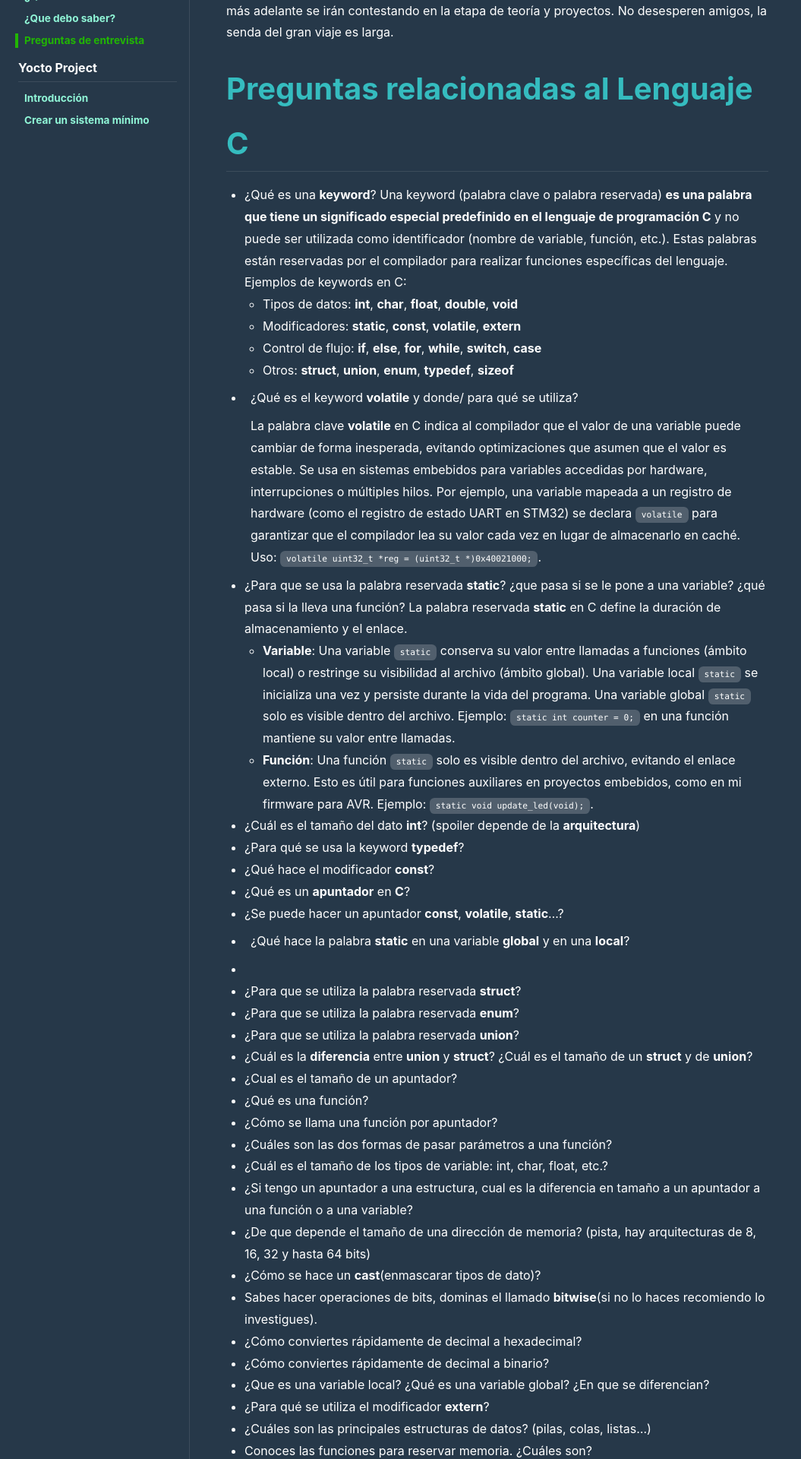
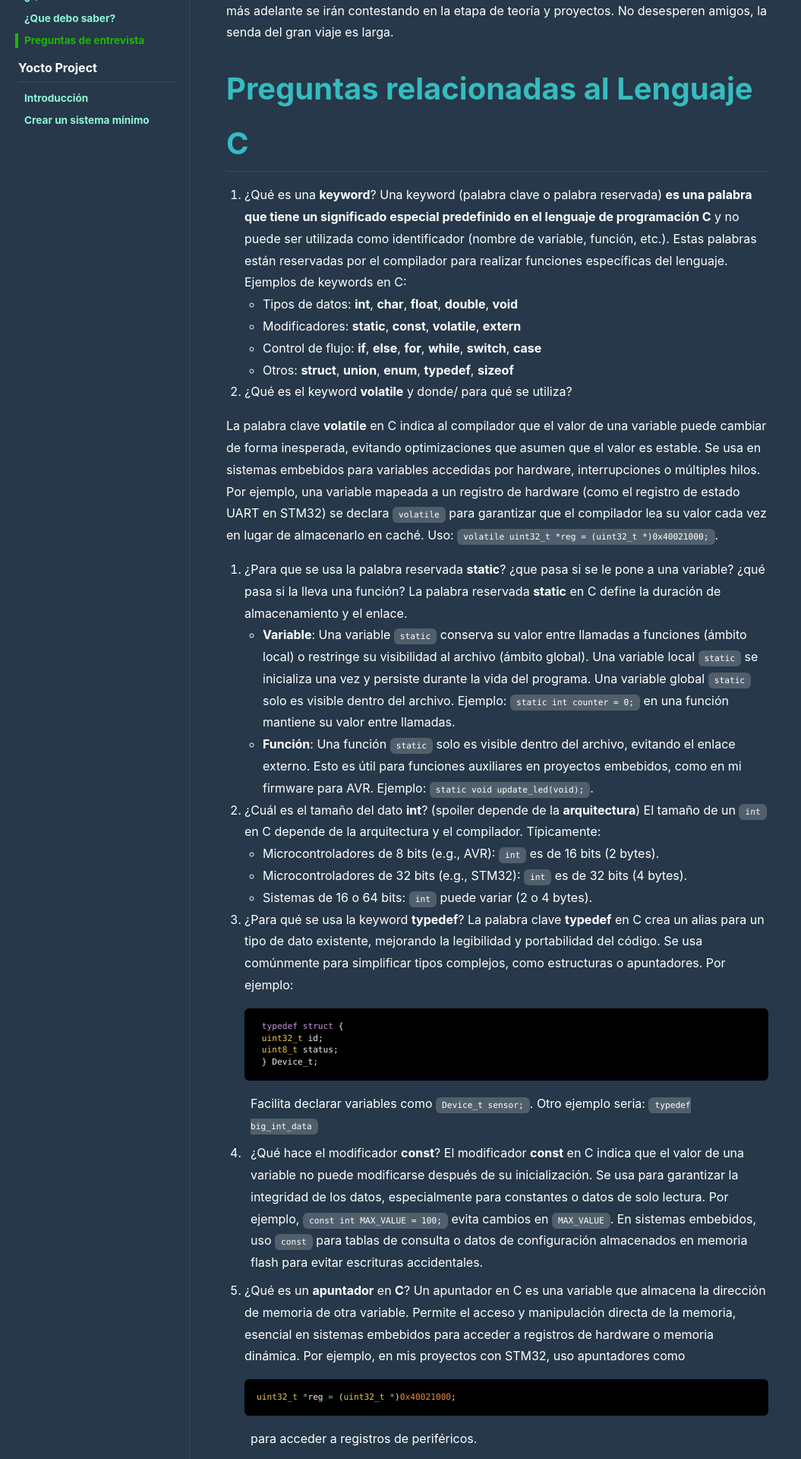
Before and after one commit to razielgdn/risingembeddedmx, a Jekyll site: the page built from contents/_projects/es/3-embedded-topics/embedded-questions.md, in a window 1280 px wide. Shown: the part 386-2306 px from the top of the page at 76% size, without its empty margins (0-1055 px from the left). Built offline with Jekyll 4.4.1, drawn with Linux system fonts in a browser that asks for light colours; nearby versions of some CDN libraries; comment, search, counter and statistics services are not loaded; some of the changed text lies outside the part shown.

Commit message:
Adding questions in spanish

````diff
--- a/contents/_projects/es/3-embedded-topics/embedded-questions.md
+++ b/contents/_projects/es/3-embedded-topics/embedded-questions.md
@@ -20,31 +20,78 @@
   - Control de flujo: **if**, **else**, **for**, **while**, **switch**, **case**
   - Otros: **struct**, **union**, **enum**, **typedef**, **sizeof**
 
-- ¿Qué es el keyword **volatile** y donde/ para qué se utiliza?
+2. ¿Qué es el keyword **volatile** y donde/ para qué se utiliza?
 
   La palabra clave **volatile** en C indica al compilador que el valor de una variable puede cambiar de forma inesperada, evitando optimizaciones que asumen que el valor es estable. Se usa en sistemas embebidos para variables accedidas por hardware, interrupciones o múltiples hilos. Por ejemplo, una variable mapeada a un registro de hardware (como el registro de estado UART en STM32) se declara `volatile` para garantizar que el compilador lea su valor cada vez en lugar de almacenarlo en caché. Uso: `volatile uint32_t *reg = (uint32_t *)0x40021000;`.
 
-- ¿Para que se usa la palabra reservada **static**? ¿que pasa si se le pone a una variable? ¿qué pasa si la lleva una función?
+3. ¿Para que se usa la palabra reservada **static**? ¿que pasa si se le pone a una variable? ¿qué pasa si la lleva una función?
   La palabra reservada **static** en C define la duración de almacenamiento y el enlace.
     - **Variable**: Una variable `static` conserva su valor entre llamadas a funciones (ámbito local) o restringe su visibilidad al archivo (ámbito global). Una variable local `static` se inicializa una vez y persiste durante la vida del programa. Una variable global `static` solo es visible dentro del archivo. Ejemplo: `static int counter = 0;` en una función mantiene su valor entre llamadas.
     - **Función**: Una función `static` solo es visible dentro del archivo, evitando el enlace externo. Esto es útil para funciones auxiliares en proyectos embebidos, como en mi firmware para AVR. Ejemplo: `static void update_led(void);`.
 
-- ¿Cuál es el tamaño del dato **int**? (spoiler depende de la **arquitectura**)
-- ¿Para qué se usa la keyword **typedef**?
-- ¿Qué hace el modificador **const**?
-- ¿Qué es un **apuntador** en **C**?
-- ¿Se puede hacer un apuntador **const**, **volatile**, **static**...?
-- ¿Qué hace la palabra **static** en una variable **global** y en una **local**?
+4. ¿Cuál es el tamaño del dato **int**? (spoiler depende de la **arquitectura**)
+  El tamaño de un `int` en C depende de la arquitectura y el compilador. Típicamente:
+  - Microcontroladores de 8 bits (e.g., AVR): `int` es de 16 bits (2 bytes).
+  - Microcontroladores de 32 bits (e.g., STM32): `int` es de 32 bits (4 bytes).
+  - Sistemas de 16 o 64 bits: `int` puede variar (2 o 4 bytes).
+5. ¿Para qué se usa la keyword **typedef**?
+   La palabra clave **typedef** en C crea un alias para un tipo de dato existente, mejorando la legibilidad y portabilidad del código. Se usa comúnmente para simplificar tipos complejos, como estructuras o apuntadores. Por ejemplo:
+```c
+ typedef struct {
+    uint32_t id;
+    uint8_t status;
+ } Device_t;
+```
+  Facilita declarar variables como `Device_t sensor;`.
+  Otro ejemplo seria: `typedef big_int_data`
 
--
-- ¿Para que se utiliza la palabra reservada **struct**?
-- ¿Para que se utiliza la palabra reservada **enum**?
-- ¿Para que se utiliza la palabra reservada **union**?
-- ¿Cuál es la **diferencia** entre **union** y **struct**?
-  ¿Cuál es el tamaño de un **struct** y de **union**?
-- ¿Cual es el tamaño de un apuntador?
-- ¿Qué es una función?
-- ¿Cómo se llama una función por apuntador?
+6. ¿Qué hace el modificador **const**?
+   El modificador **const** en C indica que el valor de una variable no puede modificarse después de su inicialización. Se usa para garantizar la integridad de los datos, especialmente para constantes o datos de solo lectura. Por ejemplo, `const int MAX_VALUE = 100;` evita cambios en `MAX_VALUE`. En sistemas embebidos, uso `const` para tablas de consulta o datos de configuración almacenados en memoria flash para evitar escrituras accidentales.
+
+7. ¿Qué es un **apuntador** en **C**?
+   Un apuntador en C es una variable que almacena la dirección de memoria de otra variable. Permite el acceso y manipulación directa de la memoria, esencial en sistemas embebidos para acceder a registros de hardware o memoria dinámica. Por ejemplo, en mis proyectos con STM32, uso apuntadores como
+```c
+uint32_t *reg = (uint32_t *)0x40021000;
+```
+   para acceder a registros de periféricos.
+
+8. ¿Se puede hacer un apuntador **const**, **volatile**, **static**...?
+   Sí, un apuntador puede modificarse con `const`, `volatile` o `static`:
+   - **const**: Un apuntador `const` puede evitar la modificación del apuntador (`int *const ptr`) o de los datos a los que apunta (`const int *ptr`).
+   - **volatile**: Un apuntador `volatile` asegura que el compilador no optimice el acceso a los datos apuntados, útil para registros de hardware (e.g., `volatile int *reg`).
+   - **static**: Un apuntador `static` tiene almacenamiento persistente (local) o alcance de archivo (global).
+  Ejemplo: En mis proyectos con AVR, uso `volatile const uint8_t *status_reg` para registros de hardware de solo lectura accedidos por interrupciones.
+
+9. ¿Qué hace la palabra **static** en una variable **global** y en una **local**?
+
+
+10. ¿Para que se utiliza la palabra reservada **struct**?
+11. ¿Para que se utiliza la palabra reservada **enum**?
+12. ¿Para que se utiliza la palabra reservada **union**?
+13. ¿Cuál es la **diferencia** entre **union** y **struct**?
+14.  ¿Cuál es el tamaño de un **struct** y de **union**?
+15. ¿Cual es el tamaño de un apuntador?
+16. ¿Qué es una función?
+17. ¿Cómo se llama una función por apuntador?
+ejemplo:
+```c
+#include <stdio.h>
+typedef unsigned char byte;
+typedef int (*operation)(byte, byte);
+
+int add(byte a, byte b) { return a + b; }
+int multiply(byte a, byte b) { return a * b; }
+
+int main() {
+    byte x = 5, y = 3;
+    operation op = add;
+    printf("Add: %d\n", op(x, y)); // Output: Add: 8
+    op = multiply;
+    printf("Multiply: %d\n", op(x, y)); // Output: Multiply: 15
+    return 0;
+}
+
+```
 - ¿Cuáles son las dos formas de pasar parámetros a una función?
 - ¿Cuál es el tamaño de los tipos de variable: int, char, float, etc.?
 - ¿Si tengo un apuntador a una estructura, cual es la diferencia en tamaño a un apuntador a una función o a una variable?
````
Also changed, not shown: other parts of contents/_projects/es/3-embedded-topics/embedded-questions.md (+1 -1 lines), 1 other file.
